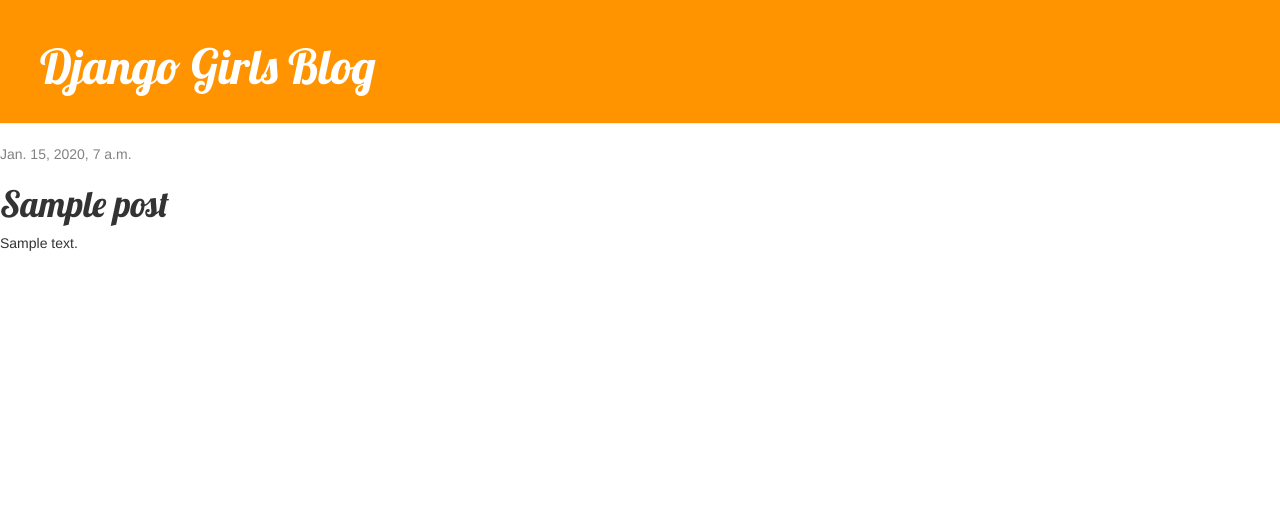
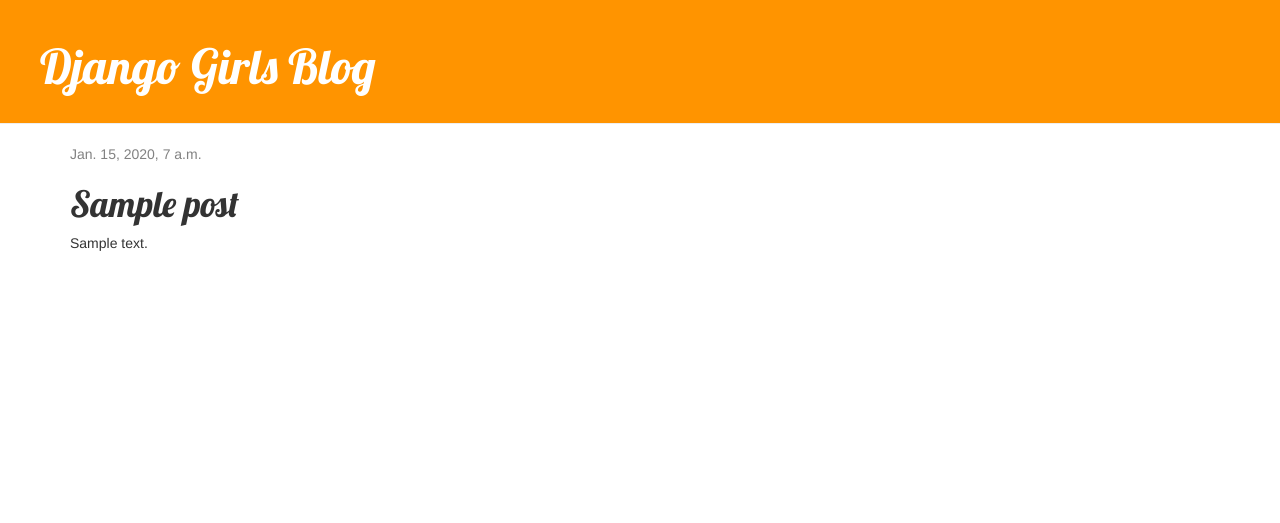
Before and after one commit to geotecvendas/my-first-blog, a Django app: page /post/1/ in a window 1280 px wide. Shown: the top 523 px of the page. Run offline with Django 3.2, Linux system fonts and the light colour scheme; tables that the repository leaves empty hold one stand-in row (values such as "Sample post"); some libraries are stand-ins or nearby versions.

Commit message:
Config bootstrap post_detail

```diff
--- a/blog/templates/blog/post_detail.html
+++ b/blog/templates/blog/post_detail.html
@@ -1,6 +1,10 @@
 {% extends 'blog/base.html' %}
 
 {% block content %}
+
+<div class="container">
+	<div class="row">
+		<div class="col-md-6">
     		<div class="post">
         		{% if post.published_date %}
             		<div class="date">
@@ -10,4 +14,7 @@
         		<h1>{{ post.title }}</h1>
         		<p>{{ post.text|linebreaksbr }}</p>
     		</div>
+    	</div>
+    </div>
+</div>
 {% endblock %}
```
Lines whose indentation alone changed are shown as unchanged.
